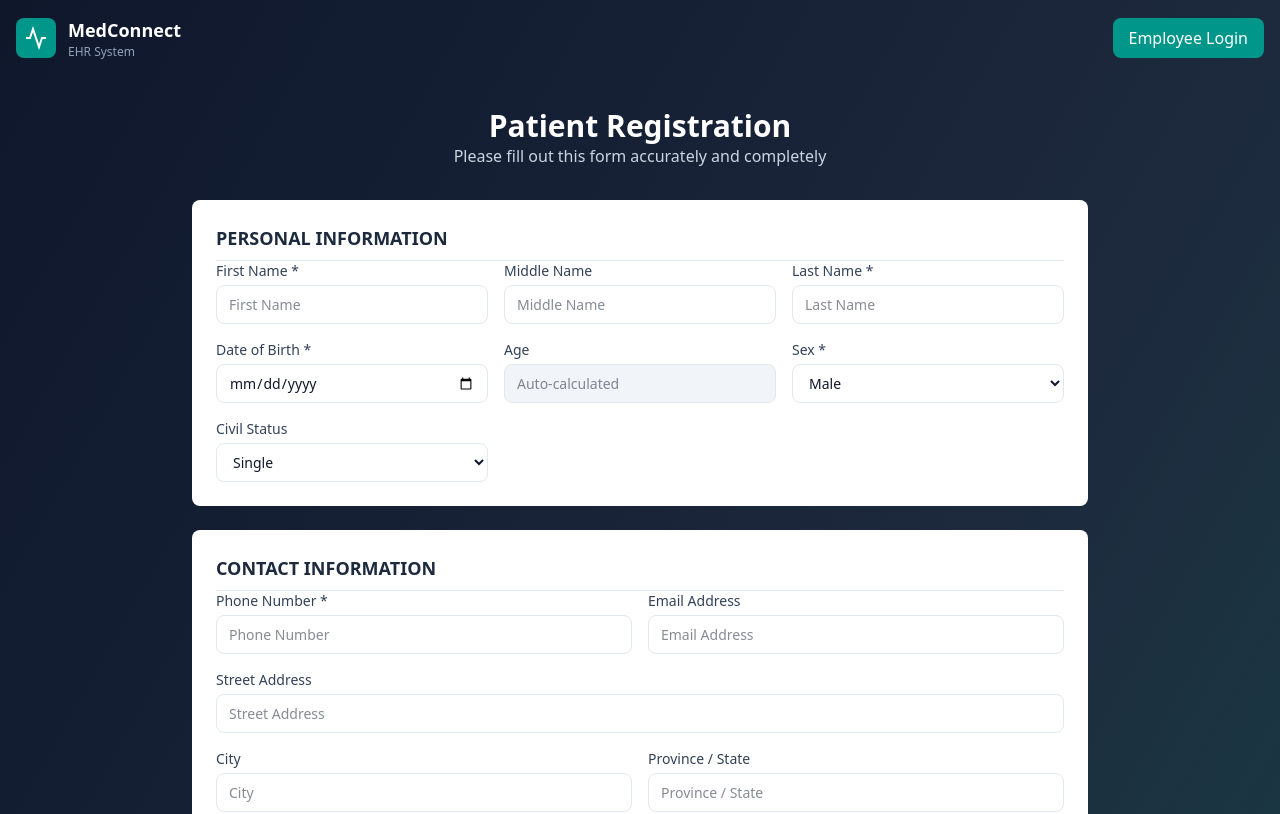
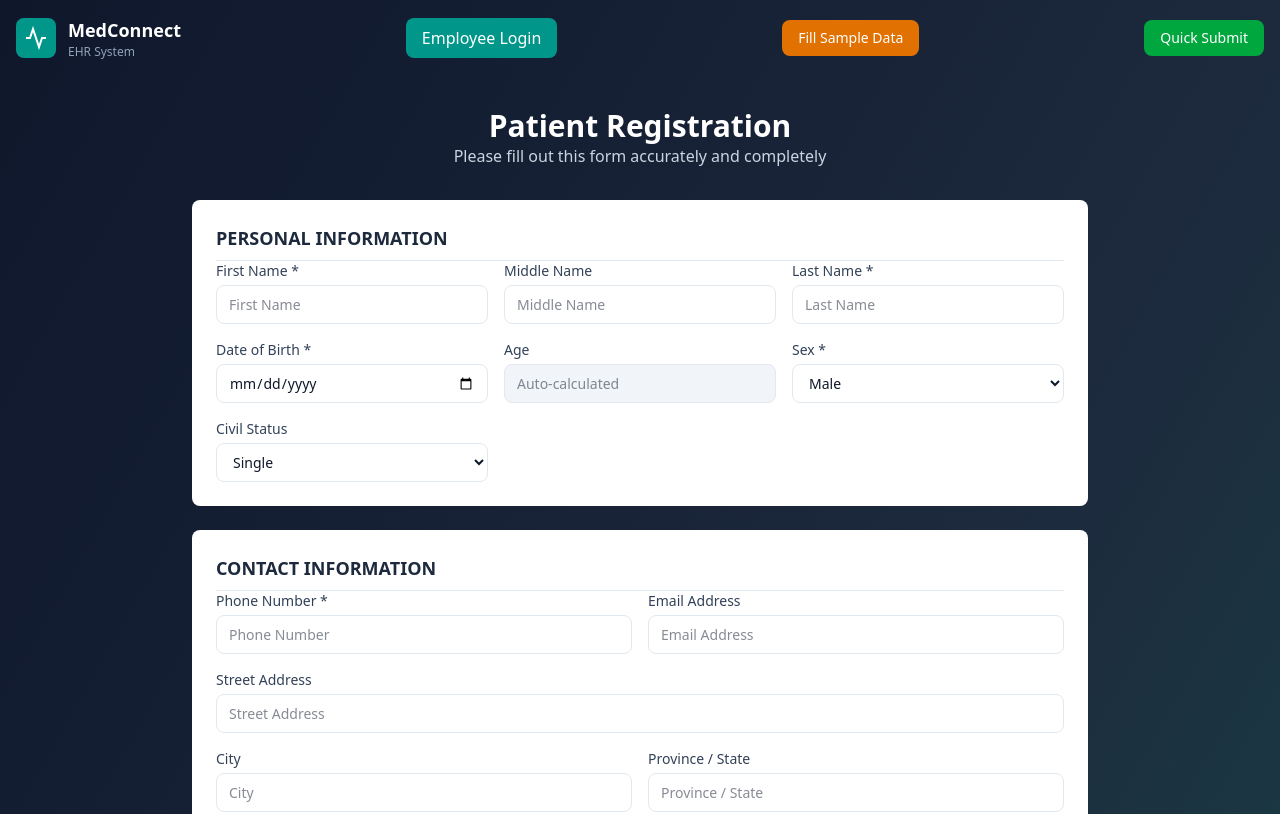
Before and after one commit to ncm110project/EHR-system-project, a Next.js app: page / in a window 1280 px wide. Shown: the top 814 px of the page. Built offline with nearby package versions, Linux system fonts and the light colour scheme.

Commit message:
feat(ui): add sample data autofill and quick submit button to registration
Provide a button that populates the registration form with preset sample data and a quick submit button that auto‑fills and submits the form. This facilitates testing and improves developer ergonomics.

```diff
--- a/src/app/page.tsx
+++ b/src/app/page.tsx
@@ -64,6 +64,62 @@ export default function LandingPage() {
     signatureName: "",
     signatureDate: ""
   });
+
+  const autoFillForm = () => {
+    setFormData({
+      firstName: "Test",
+      middleName: "M",
+      lastName: "Patient",
+      dob: "1990-05-15",
+      sex: "Male",
+      civilStatus: "Single",
+      phone: "555-9999",
+      email: "testpatient@email.com",
+      streetAddress: "123 Test Street",
+      city: "Test City",
+      province: "Test Province",
+      emergencyName: "Emergency Contact",
+      emergencyRelationship: "Spouse",
+      emergencyPhone: "555-8888",
+      hypertension: false,
+      diabetes: false,
+      asthma: true,
+      heartDisease: false,
+      kidneyDisease: false,
+      stroke: false,
+      cancer: false,
+      tuberculosis: false,
+      arthritis: false,
+      thyroidDisorder: false,
+      epilepsy: false,
+      chronicLungDisease: false,
+      conditionsOther: "",
+      allergyPeanuts: false,
+      allergyTreeNuts: false,
+      allergyShellfish: false,
+      allergyFish: false,
+      allergyEggs: true,
+      allergyDairy: false,
+      allergySoy: false,
+      allergyGluten: false,
+      allergyPollen: false,
+      allergyLatex: false,
+      allergyDustMites: false,
+      allergiesOther: "",
+      currentMedications: "None",
+      pastSurgeries: "Appendectomy (2015)",
+      smoking: "No",
+      alcoholUse: "No",
+      occupation: "Software Engineer",
+      insuranceProvider: "Health Plus",
+      policyNumber: "HP123456",
+      memberId: "MEM987654",
+      selfPay: false,
+      consent: true,
+      signatureName: "Test Patient",
+      signatureDate: new Date().toISOString().split('T')[0]
+    });
+  };
 
   const calculateAge = (dob: string) => {
     if (!dob) return 0;
@@ -252,6 +308,18 @@ export default function LandingPage() {
           <Link href="/login" className="px-4 py-2 bg-teal-600 text-white rounded-lg hover:bg-teal-700 transition-colors">
             Employee Login
           </Link>
+          <button
+            onClick={autoFillForm}
+            className="px-4 py-2 bg-amber-600 text-white rounded-lg hover:bg-amber-700 transition-colors text-sm"
+          >
+            Fill Sample Data
+          </button>
+          <button
+            onClick={() => { autoFillForm(); setTimeout(() => document.getElementById('submit-btn')?.click(), 100); }}
+            className="px-4 py-2 bg-green-600 text-white rounded-lg hover:bg-green-700 transition-colors text-sm"
+          >
+            Quick Submit
+          </button>
         </div>
       </header>
 
@@ -564,7 +632,7 @@ export default function LandingPage() {
               </div>
             </div>
 
-            <button type="submit" className="w-full btn btn-primary py-4 text-lg font-semibold">
+            <button type="submit" id="submit-btn" className="w-full btn btn-primary py-4 text-lg font-semibold">
               Submit Registration
             </button>
           </form>
```
